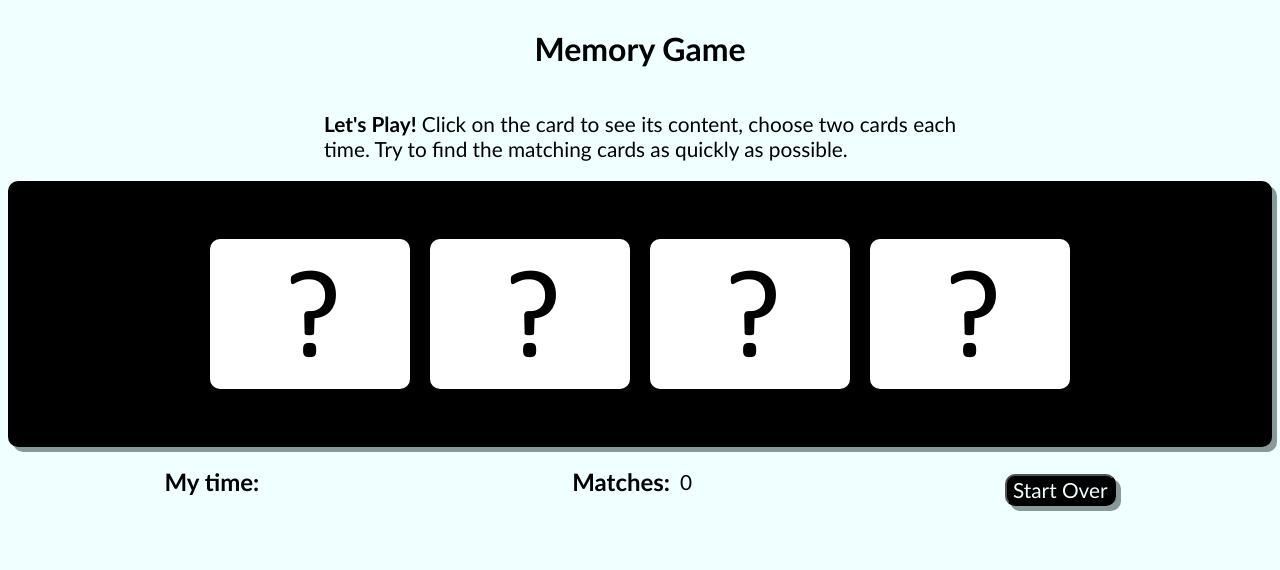
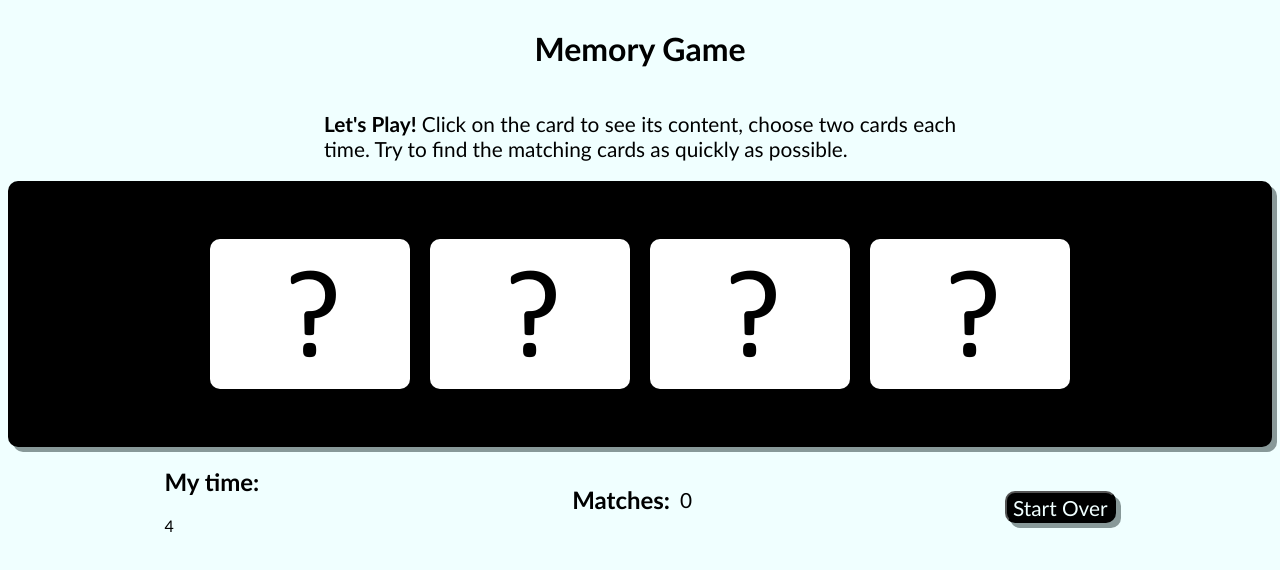
Before and after one commit to ReuvenTyk/memoryGame, a plain HTML site: page index.html in a window 1280 px wide. Drawn offline with Linux system fonts and the light colour scheme.

Commit message:
add timer

```diff
--- a/index.html
+++ b/index.html
@@ -163,7 +163,7 @@
     <footer>
       <div class="timer">
         <h2>My time:</h2>
-        <p></p>
+        <p id='timer'></p>
       </div>
       <div class="scores">
         <h2>Matches:</h2>
--- a/script.js
+++ b/script.js
@@ -11,9 +11,11 @@ const cards = [
   document.getElementById("rose2"),
 ];
 const scores = document.getElementById("scores");
+const timer = document.getElementById("timer");
 let cardsMatch = []; // card1, card2
 let flips = 0,
-  userScore = 0;
+  userScore = 0,
+  sec = 0;
 
 //Get clicked card by id as Parameter
 function card(card) {
@@ -30,6 +32,8 @@ function card(card) {
 
 //Get the Argument id by Iteration and call the function
 function start() {
+  timer.innerHTML = 0;
+  setTimeout(timerGo, 1000);
   for (let i = 0; i < cards.length; i++) {
     card(cards[i]);
   }
@@ -63,6 +67,18 @@ function checkCards(arr, globalArr) {
   }
   scores.innerHTML = userScore;
 }
+
+function timerGo() {
+  let c;
+  timer.innerHTML = sec;
+  if (cards == "") {
+    clearTimeout(c);
+    return;
+  }
+  c = setTimeout(timerGo, 1000);
+  sec += 1;
+}
+
 start();
 //Problems - >
 // 1) we need to make only 2 cards open each iteration - DONE!!
```
